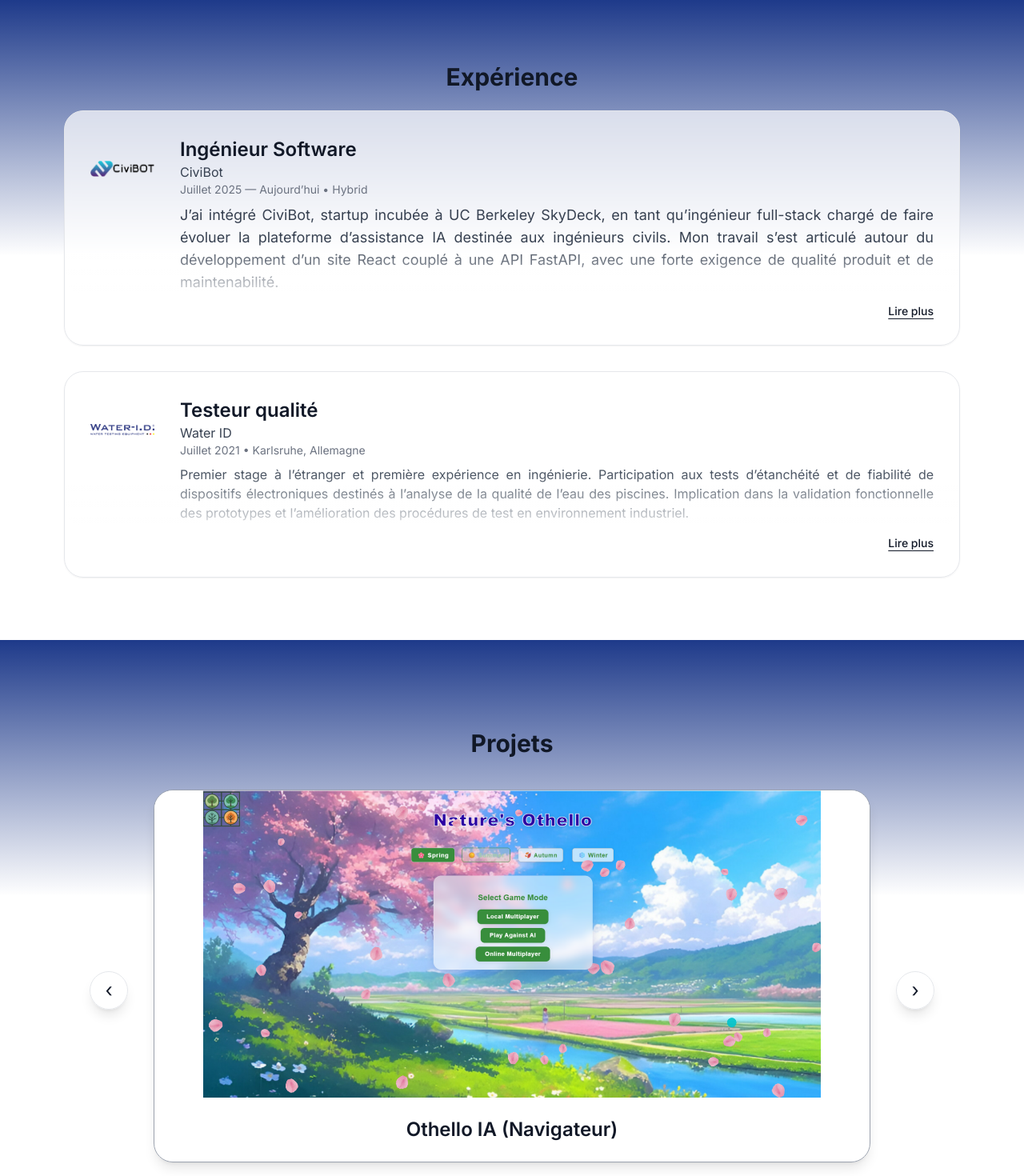
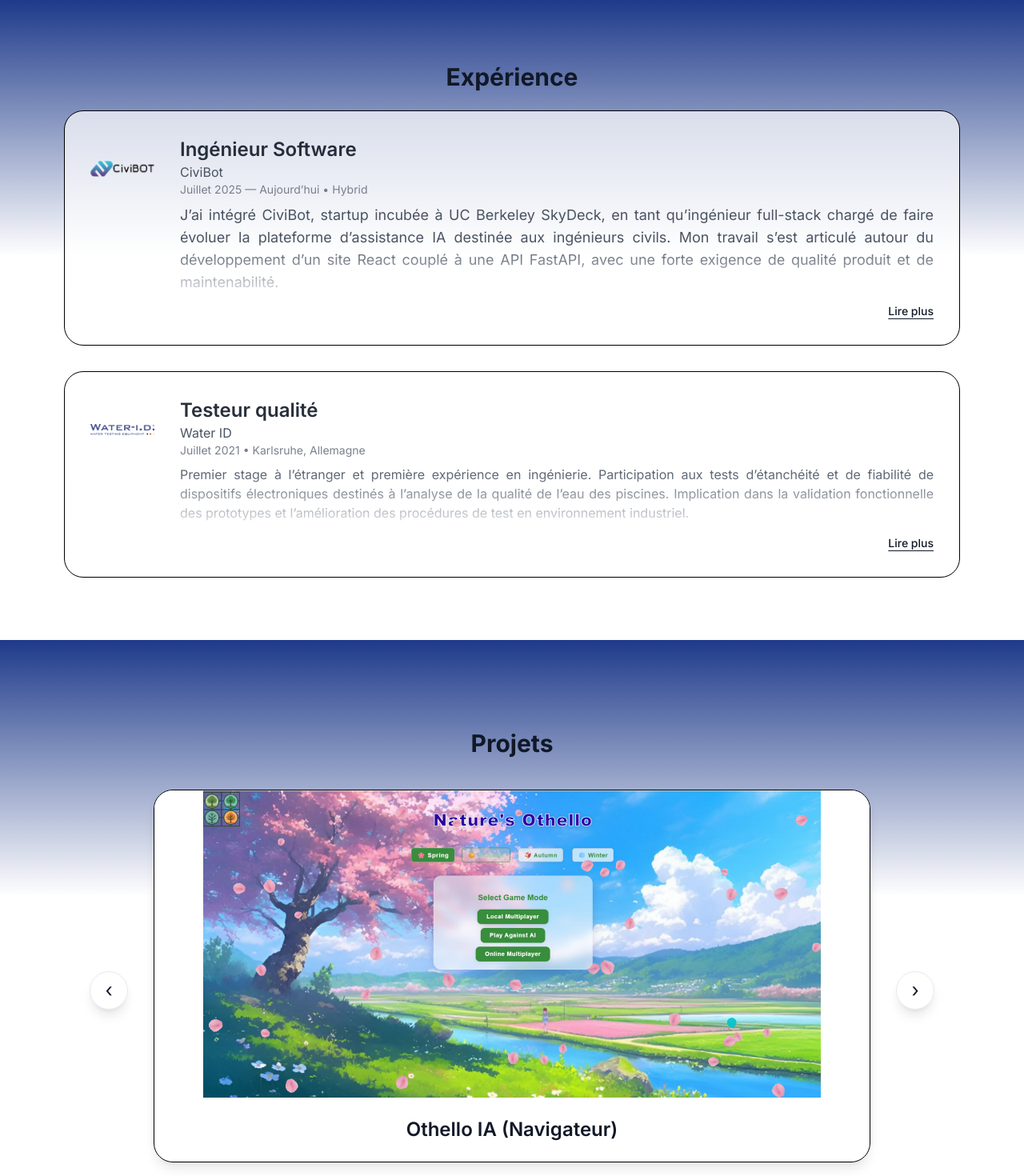
Before and after one commit to RP-13-p/Portofolio, a React (Vite) app: page / in a window 1280 px wide. Shown: the part 800-2270 px from the top of the page at 80% size. Built offline with nearby package versions, Linux system fonts and the light colour scheme.

Commit message:
Finish style

```diff
--- a/src/components/ExpandableCard.tsx
+++ b/src/components/ExpandableCard.tsx
@@ -16,8 +16,16 @@ export default function ExpandableCard({
   const [expanded, setExpanded] = React.useState(initiallyExpanded);
 
   return (
-    <div className={`relative p-4 sm:p-6 md:p-8 rounded-2xl sm:rounded-3xl border border-black-300 bg-white/70 backdrop-blur-sm shadow-sm ${className}`}>
-      <div className={`transition-all duration-300 ${expanded ? "" : "max-h-[10.5rem] sm:max-h-48 overflow-hidden"}`}>
+    <div
+        className={`relative p-4 sm:p-6 md:p-8 rounded-2xl sm:rounded-3xl border border-black bg-white/70 backdrop-blur-sm shadow-sm transform transition-all duration-500 ease-in-out ${
+          expanded ? "scale-[1.02] shadow-md" : "scale-100"
+        } ${className}`}
+      >
+        <div
+          className={`transition-[max-height,opacity] duration-500 ease-in-out overflow-hidden ${
+            expanded ? "max-h-[2000px] opacity-100" : "max-h-[10.5rem] sm:max-h-48 opacity-90"
+          }`}
+        >
           {children}
         </div>
         {!expanded && (
@@ -35,5 +43,6 @@ export default function ExpandableCard({
           </button>
         </div>
       </div>
+
   );
 }
--- a/src/components/project_card.tsx
+++ b/src/components/project_card.tsx
@@ -21,7 +21,7 @@ export default function ProjectCard({ project, onClick }: Props) {
   return (
     <article
       onClick={onClick}
-      className="cursor-pointer rounded-2xl sm:rounded-3xl border border-gray-400 bg-white/70 backdrop-blur-sm shadow-lg hover:shadow-xl transition-transform duration-300 overflow-hidden flex flex-col hover:scale-[1.01] focus:outline-none"
+      className="cursor-pointer rounded-2xl sm:rounded-3xl border border-black bg-white/70 backdrop-blur-sm shadow-lg hover:shadow-xl transition-transform duration-300 overflow-hidden flex flex-col hover:scale-[1.01] focus:outline-none"
       role="button"
       tabIndex={0}
       onKeyDown={(e) => (e.key === "Enter" || e.key === " ") && onClick()}
--- a/src/sections/hero.tsx
+++ b/src/sections/hero.tsx
@@ -14,7 +14,7 @@ export default function Hero() {
           <img
             src="/portrait.jpg"
             alt="Portrait"
-            className="h-48 w-48 rounded-full object-cover shadow-lg ring-2 ring-gray-200 md:h-48 md:w-48"
+            className="h-48 w-48 md:h-56 md:w-56 rounded-full object-cover border border-black shadow-lg transition-transform duration-300 hover:scale-[1.05] hover:shadow-xl"
           />
         </div>
 
--- a/src/sections/projects.tsx
+++ b/src/sections/projects.tsx
@@ -34,6 +34,7 @@ export default function Projects() {
 
   const [current, setCurrent] = React.useState(0);
   const [direction, setDirection] = React.useState<"left" | "right">("right");
+  const [isAnimating, setIsAnimating] = React.useState(false);
 
   const [open, setOpen] = React.useState(false);
   const [animateModal, setAnimateModal] = React.useState(false);
@@ -41,28 +42,48 @@ export default function Projects() {
 
   const [touchStart, setTouchStart] = React.useState<number | null>(null);
   const [touchEnd, setTouchEnd] = React.useState<number | null>(null);
+  const [swipeOffset, setSwipeOffset] = React.useState(0);
+  const [isDragging, setIsDragging] = React.useState(false);
+
+  const minSwipeDistance = 50;
 
   const nextProject = () => {
+    if (isAnimating) return;
     setDirection("right");
+    setIsAnimating(true);
     setCurrent((i) => (i + 1) % projects.length);
-  };
-  const prevProject = () => {
-    setDirection("left");
-    setCurrent((i) => (i - 1 + projects.length) % projects.length);
+    setTimeout(() => setIsAnimating(false), 300);
   };
 
-  const minSwipeDistance = 50;
+  const prevProject = () => {
+    if (isAnimating) return;
+    setDirection("left");
+    setIsAnimating(true);
+    setCurrent((i) => (i - 1 + projects.length) % projects.length);
+    setTimeout(() => setIsAnimating(false), 300);
+  };
 
   const onTouchStart = (e: React.TouchEvent) => {
     setTouchEnd(null);
     setTouchStart(e.targetTouches[0].clientX);
+    setIsDragging(true);
   };
 
   const onTouchMove = (e: React.TouchEvent) => {
-    setTouchEnd(e.targetTouches[0].clientX);
+    const currentTouch = e.targetTouches[0].clientX;
+    setTouchEnd(currentTouch);
+
+    if (touchStart !== null) {
+      const diff = currentTouch - touchStart;
+      // Limiter le déplacement à +/- 100px pour éviter un défilement trop important
+      setSwipeOffset(Math.max(-100, Math.min(100, diff)));
+    }
   };
 
   const onTouchEnd = () => {
+    setIsDragging(false);
+    setSwipeOffset(0);
+
     if (!touchStart || !touchEnd) return;
 
     const distance = touchStart - touchEnd;
@@ -81,7 +102,7 @@ export default function Projects() {
     };
     window.addEventListener("keydown", onKey);
     return () => window.removeEventListener("keydown", onKey);
-  }, []);
+  }, [isAnimating]);
 
   const openModal = () => {
     setOpen(true);
@@ -92,10 +113,26 @@ export default function Projects() {
     setTimeout(() => setOpen(false), 200);
   };
 
-  const slideClass =
-    direction === "right"
-      ? "animate-[slideInRight_280ms_ease-out]"
-      : "animate-[slideInLeft_280ms_ease-out]";
+  const getTransformStyle = () => {
+    if (isDragging) {
+      return {
+        transform: `translateX(${swipeOffset}px) scale(${1 - Math.abs(swipeOffset) * 0.0005})`,
+        transition: 'none'
+      };
+    }
+
+    if (isAnimating) {
+      const slideDirection = direction === "right" ? "translateX(24px)" : "translateX(-24px)";
+      return {
+        animation: `slideIn${direction === "right" ? "Right" : "Left"} 300ms ease-out`
+      };
+    }
+
+    return {
+      transform: 'translateX(0) scale(1)',
+      transition: 'transform 0.3s ease-out'
+    };
+  };
 
   return (
     <section id="projects" className="py-8 mt-[-12] sm:py-16 px-4 md:px-12 lg:px-20 flex flex-col items-center">
@@ -103,7 +140,8 @@ export default function Projects() {
 
       <div className="relative w-full max-w-4xl">
         <div
-          className={`will-change-transform ${slideClass}`}
+          className="will-change-transform"
+          style={getTransformStyle()}
           onTouchStart={onTouchStart}
           onTouchMove={onTouchMove}
           onTouchEnd={onTouchEnd}
@@ -113,23 +151,25 @@ export default function Projects() {
 
         <button
           onClick={prevProject}
+          disabled={isAnimating}
           aria-label={t("projects.ui.previous")}
           className="hidden lg:flex items-center justify-center
                      absolute left-[-5rem] top-1/2 -translate-y-1/2
                      h-12 w-12 rounded-full bg-white/95 backdrop-blur border border-gray-200
                      shadow-lg hover:shadow-xl hover:scale-105 active:scale-95
-                     text-gray-900 text-2xl transition"
+                     text-gray-900 text-2xl transition disabled:opacity-50 disabled:cursor-not-allowed"
         >
           ‹
         </button>
         <button
           onClick={nextProject}
+          disabled={isAnimating}
           aria-label={t("projects.ui.next")}
           className="hidden lg:flex items-center justify-center
                      absolute right-[-5rem] top-1/2 -translate-y-1/2
                      h-12 w-12 rounded-full bg-white/95 backdrop-blur border border-gray-200
                      shadow-lg hover:shadow-xl hover:scale-105 active:scale-95
-                     text-gray-900 text-2xl transition"
+                     text-gray-900 text-2xl transition disabled:opacity-50 disabled:cursor-not-allowed"
         >
           ›
         </button>
@@ -200,12 +240,12 @@ export default function Projects() {
 
       <style>{`
         @keyframes slideInRight {
-          from { opacity: 0; transform: translateX(24px); }
-          to   { opacity: 1; transform: translateX(0); }
+          from { opacity: 0; transform: translateX(24px) scale(0.95); }
+          to   { opacity: 1; transform: translateX(0) scale(1); }
         }
         @keyframes slideInLeft {
-          from { opacity: 0; transform: translateX(-24px); }
-          to   { opacity: 1; transform: translateX(0); }
+          from { opacity: 0; transform: translateX(-24px) scale(0.95); }
+          to   { opacity: 1; transform: translateX(0) scale(1); }
         }
       `}</style>
     </section>
```
Lines whose indentation alone changed are shown as unchanged.
